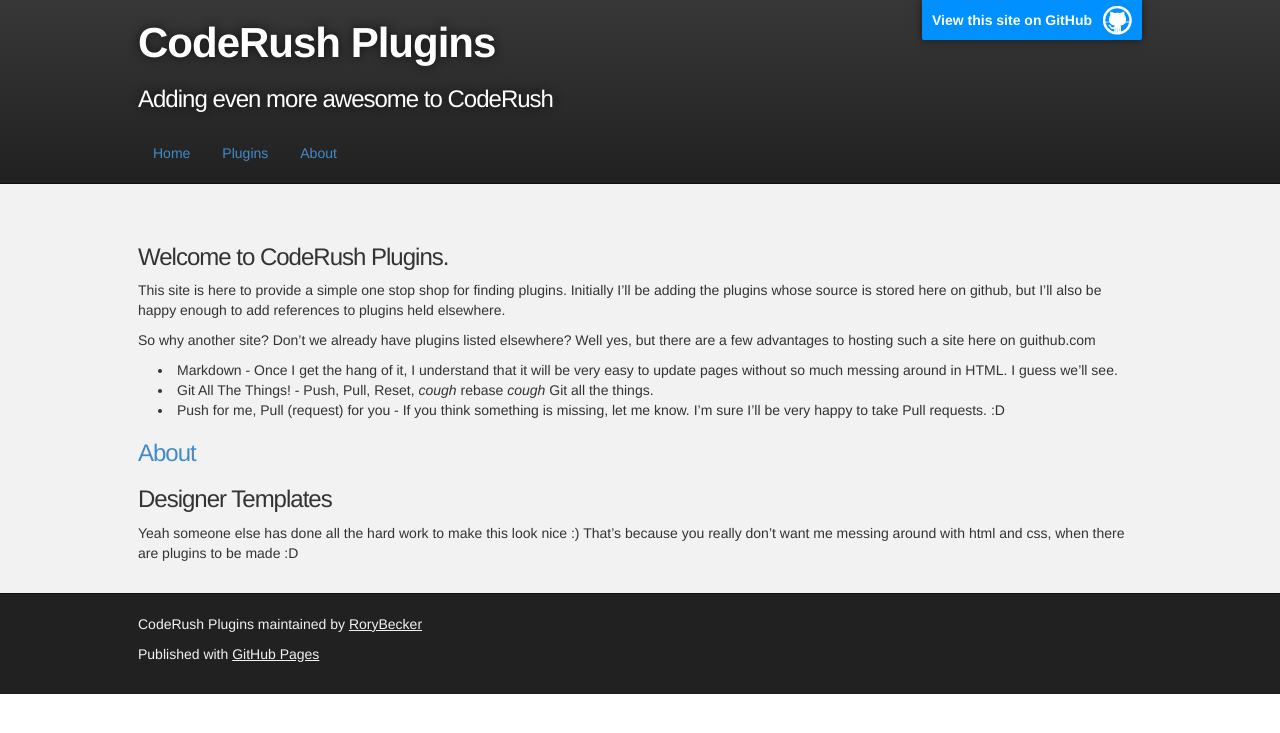
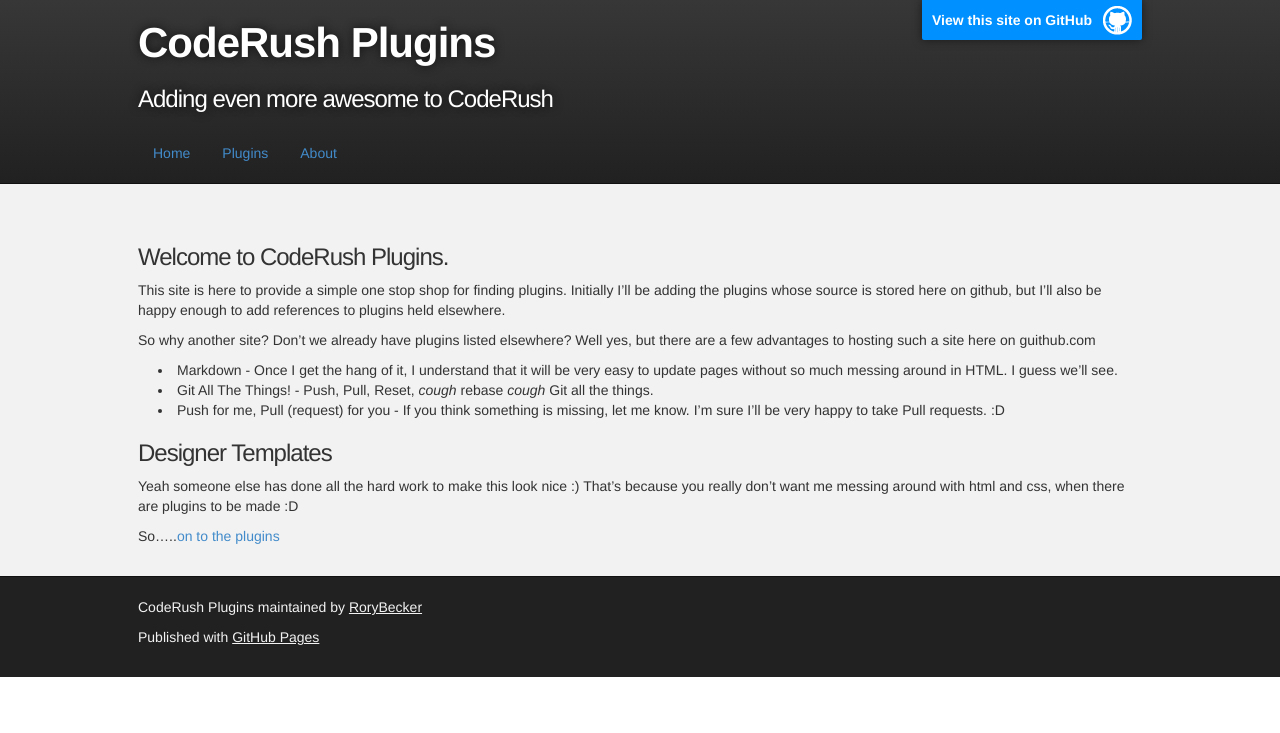
Before and after one commit to RoryBecker/CodeRushPlugins, a Jekyll site: the page built from index.md, in a window 1280 px wide. Shown: the top 733 px of the page. Built offline with Jekyll 4.4.1, drawn with Linux system fonts in a browser that asks for light colours; Markdown is read by kramdown in place of the engine named in the settings.

Commit message:
- Added link to plugins from main page.

```diff
--- a/index.md
+++ b/index.md
@@ -12,8 +12,7 @@
 * Git All The Things! - Push, Pull, Reset, *cough* rebase *cough* Git all the things.
 * Push for me, Pull (request) for you - If you think something is missing, let me know. I'm sure I'll be very happy to take Pull requests. :D
 
-### [About](./About.html)
-
-
 ### Designer Templates
 Yeah someone else has done all the hard work to make this look nice :) That's because you really don't want me messing around with html and css, when there are plugins to be made :D
+
+So.....[on to the plugins](./Plugins.html)
```
